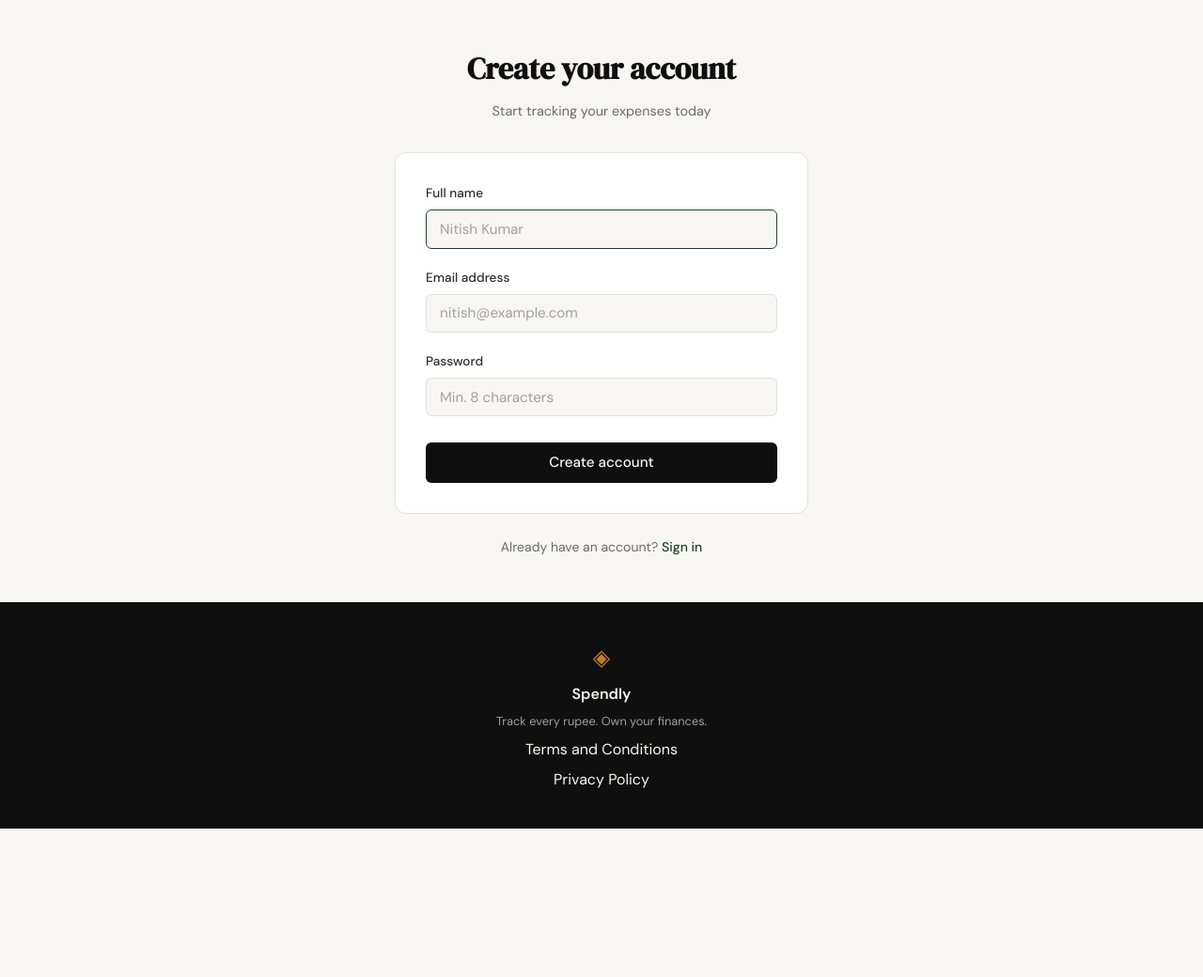
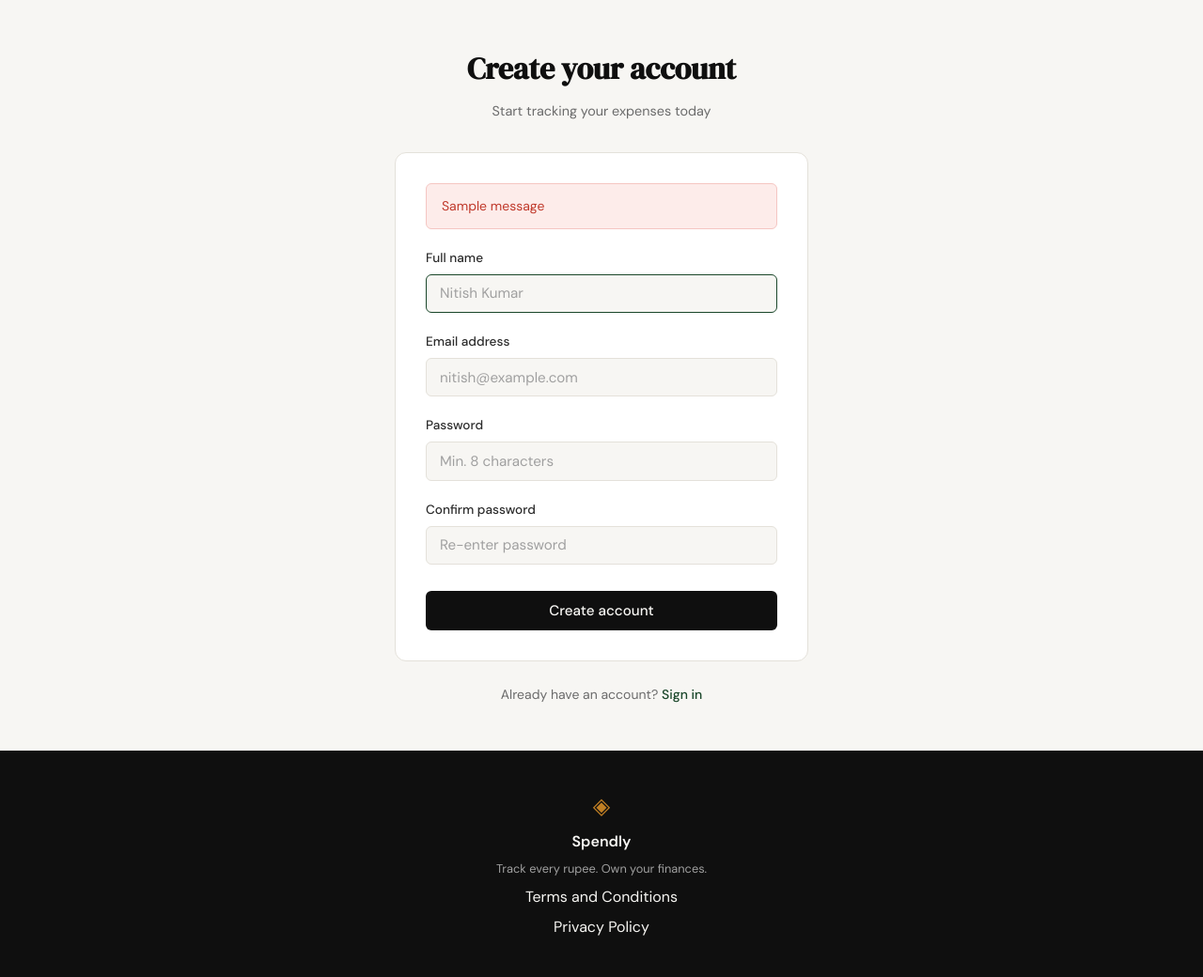
Before and after one commit to Gopal090/Spendly, a Flask app: page /register in a window 1280 px wide. Shown: the part 61-1101 px from the top of the page at 94% size. Before the commit the page ends 943 px from the top, so only its background shows below. Run offline with Flask 3, Linux system fonts and the light colour scheme; one stand-in notice (Sample message) is shown.

Commit message:
auth: implement user registration with validation, password hashing, and flash messages

```diff
--- a/app.py
+++ b/app.py
@@ -1,7 +1,9 @@
-from flask import Flask, render_template
-from database.db import get_db, init_db, seed_db
+import sqlite3
+from flask import Flask, render_template, request, redirect, url_for, flash, abort
+from database.db import get_db, init_db, seed_db, create_user
 
 app = Flask(__name__)
+app.secret_key = "spendly-dev-secret-key"
 
 # Initialize and seed database on startup
 with app.app_context():
@@ -18,9 +20,39 @@ def landing():
     return render_template("landing.html")
 
 
-@app.route("/register")
+@app.route("/register", methods=["GET", "POST"])
 def register():
-    return render_template("register.html")
+    if request.method == "GET":
+        return render_template("register.html")
+
+    if request.method == "POST":
+        name = request.form.get("name", "").strip()
+        email = request.form.get("email", "").strip()
+        password = request.form.get("password", "")
+        confirm_password = request.form.get("confirm_password", "")
+
+        # 1. Server-side validation: All fields are non-empty
+        if not name or not email or not password or not confirm_password:
+            flash("All fields are required", "error")
+            return render_template("register.html", name=name, email=email)
+
+        # 2. Server-side validation: password == confirm_password
+        if password != confirm_password:
+            flash("Passwords do not match", "error")
+            return render_template("register.html", name=name, email=email)
+
+        # 3. Create user, catching unique email violation
+        try:
+            create_user(name, email, password)
+        except sqlite3.IntegrityError:
+            flash("Email already registered", "error")
+            return render_template("register.html", name=name, email=email)
+
+        # On success, flash message and redirect to login
+        flash("Account created successfully! Please sign in.", "success")
+        return redirect(url_for("login"))
+
+    abort(405)
 
 
 @app.route("/login")
--- a/database/db.py
+++ b/database/db.py
@@ -5,7 +5,7 @@ from werkzeug.security import generate_password_hash
 
 # Path to the SQLite database file in the project root
 BASE_DIR = os.path.abspath(os.path.join(os.path.dirname(__file__), ".."))
-DATABASE_NAME = os.environ.get("DATABASE_NAME", "expense_tracker.db")
+DATABASE_NAME = os.environ.get("DATABASE_NAME", "spendly.db")
 DB_PATH = os.environ.get("DATABASE_PATH", os.path.join(BASE_DIR, DATABASE_NAME))
 
 CATEGORIES = [
@@ -29,6 +29,29 @@ def get_db():
     conn.row_factory = sqlite3.Row
     conn.execute("PRAGMA foreign_keys = ON;")
     return conn
+
+
+def create_user(name, email, password):
+    """
+    Hashes the password with werkzeug, inserts a new row into the 'users' table,
+    and returns the new user's id.
+    Raises sqlite3.IntegrityError if the email is already taken (UNIQUE constraint).
+    """
+    password_hash = generate_password_hash(password)
+    conn = get_db()
+    cursor = conn.cursor()
+    try:
+        cursor.execute(
+            """
+            INSERT INTO users (name, email, password_hash)
+            VALUES (?, ?, ?)
+            """,
+            (name, email, password_hash),
+        )
+        conn.commit()
+        return cursor.lastrowid
+    finally:
+        conn.close()
 
 
 def init_db():
--- a/static/css/style.css
+++ b/static/css/style.css
@@ -420,6 +420,16 @@ a { color: inherit; text-decoration: none; }
     margin-bottom: 1.25rem;
 }
 
+.auth-success {
+    background: var(--accent-light);
+    color: var(--accent);
+    border: 1px solid var(--accent);
+    border-radius: var(--radius-sm);
+    padding: 0.75rem 1rem;
+    font-size: 0.875rem;
+    margin-bottom: 1.25rem;
+}
+
 .form-group { margin-bottom: 1.25rem; }
 
 .form-group label {
--- a/templates/register.html
+++ b/templates/register.html
@@ -13,27 +13,41 @@
         </div>
 
         <div class="auth-card">
-            {% if error %}
-            <div class="auth-error">{{ error }}</div>
-            {% endif %}
+            {% with messages = get_flashed_messages() %}
+                {% if messages %}
+                    {% for message in messages %}
+                    <div class="auth-error">{{ message }}</div>
+                    {% endfor %}
+                {% elif error %}
+                    <div class="auth-error">{{ error }}</div>
+                {% endif %}
+            {% endwith %}
 
-            <form method="POST" action="/register">
+            <form method="post" action="{{ url_for('register') }}">
                 <div class="form-group">
                     <label for="name">Full name</label>
                     <input type="text" id="name" name="name"
                            class="form-input" placeholder="Nitish Kumar"
+                           value="{{ name or '' }}"
                            required autofocus>
                 </div>
                 <div class="form-group">
                     <label for="email">Email address</label>
                     <input type="email" id="email" name="email"
                            class="form-input" placeholder="nitish@example.com"
+                           value="{{ email or '' }}"
                            required>
                 </div>
                 <div class="form-group">
                     <label for="password">Password</label>
                     <input type="password" id="password" name="password"
                            class="form-input" placeholder="Min. 8 characters"
+                           required>
+                </div>
+                <div class="form-group">
+                    <label for="confirm_password">Confirm password</label>
+                    <input type="password" id="confirm_password" name="confirm_password"
+                           class="form-input" placeholder="Re-enter password"
                            required>
                 </div>
                 <button type="submit" class="btn-submit">Create account</button>
```
Also changed, not shown: templates/login.html (+9 -3 lines).
